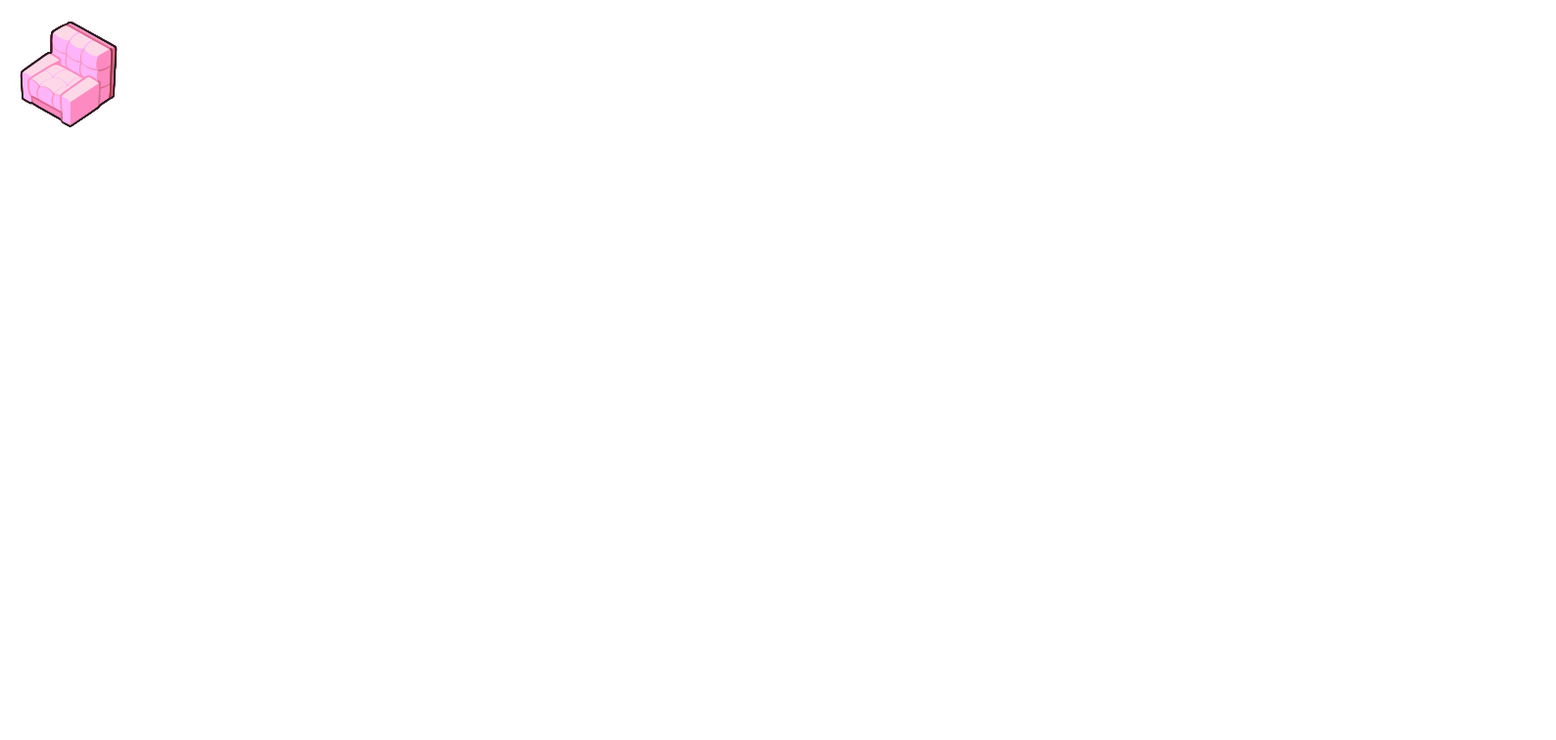
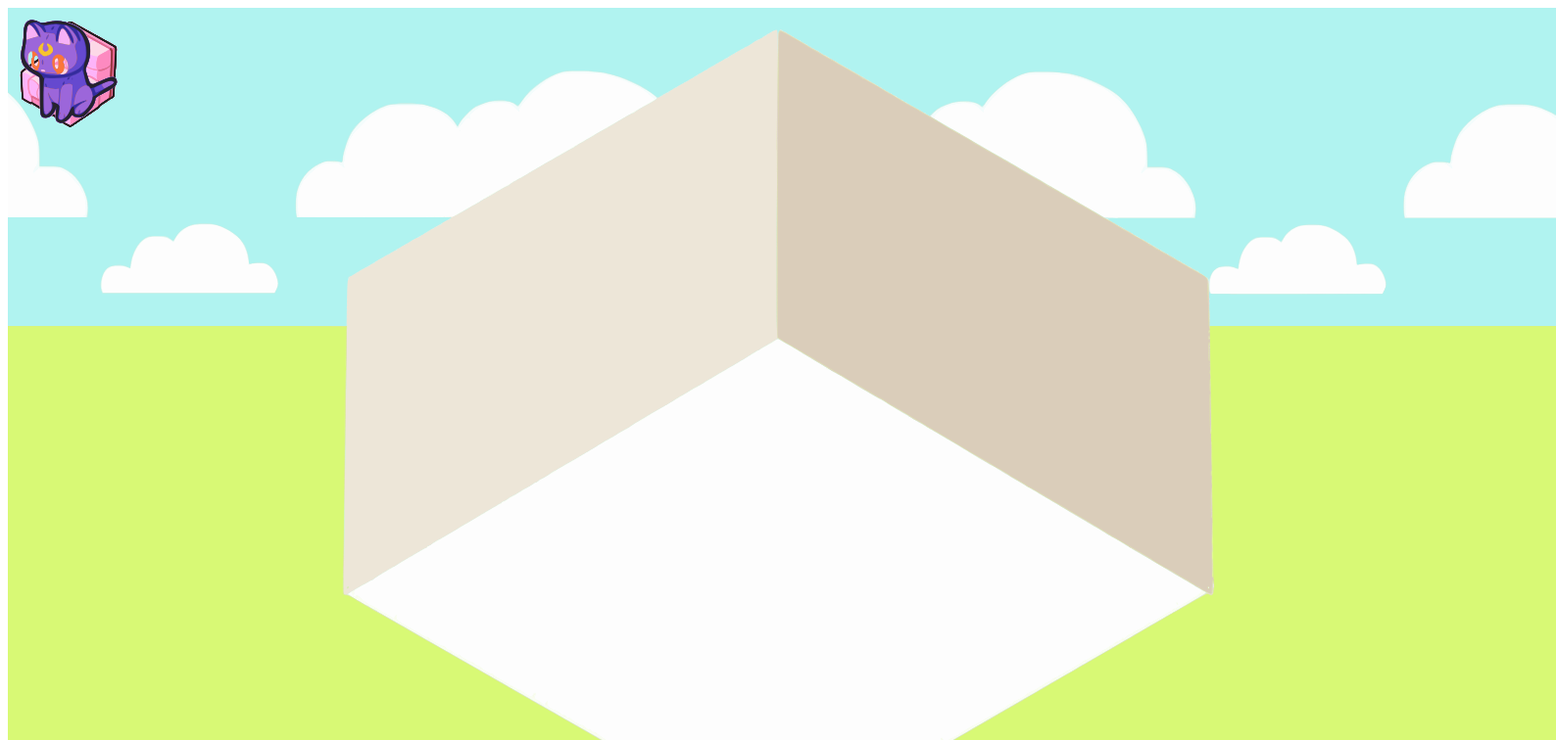
Before and after one commit to anulepau/origins, a SvelteKit app: page / in a window 1280 px wide. Shown: the top 756 px of the page at 98% size, 1588 px wide, since content can reach past the window. Built offline with nearby package versions, Linux system fonts and the light colour scheme.

Commit message:
final for submission

```diff
--- a/src/components/Item.svelte
+++ b/src/components/Artifact.svelte
@@ -1,8 +1,8 @@
 <script>
 	export let left = 30;
 	export let top = 30;
-	export let width = 50;
-	export let height = 50;
+	export let width = 100;
+	export let height = 100;
 
 	let moving = false;
 
@@ -34,7 +34,7 @@
 		position: absolute;
 		border: none;
 		text-align: center;
-		background: white;
+		background: none;
 		cursor: move;
 	}
 </style>
--- a/src/routes/+page.svelte
+++ b/src/routes/+page.svelte
@@ -1,16 +1,28 @@
 <script>
-  import Item from '../components/Item.svelte';
+  import Artifact from '../components/Artifact.svelte';
+	import Background from '../assets/background1.svg';
 	import Couch from '../assets/couch.svg';
+	import Luna from '../assets/luna.svg';
 </script>
 
-<Item top={20} left={20} width={100} height={100} >
-	<img src={Couch} alt='plushy neon pink couch'>
-</Item>
+<Artifact top={20} left={20} width={100} height={100} >
+	<img class='artifact' src={Couch} alt='plushy neon pink couch'>
+</Artifact>
+
+<Artifact top={20} left={20} width={100} height={100} >
+	<img class='artifact' src={Luna} alt='black cat plushie with crescent moon on forehead'>
+</Artifact>
+
+<img class='background' src={Background} alt='light blue sky with white clouds'>
 
 <style>
-	img {
+	.artifact {
 		user-select: none;
 		pointer-events: none;
 		max-width: 100px;
 	}
+	.background {
+		width: 125%;
+		height: 125%;
+	}
 </style>
```
